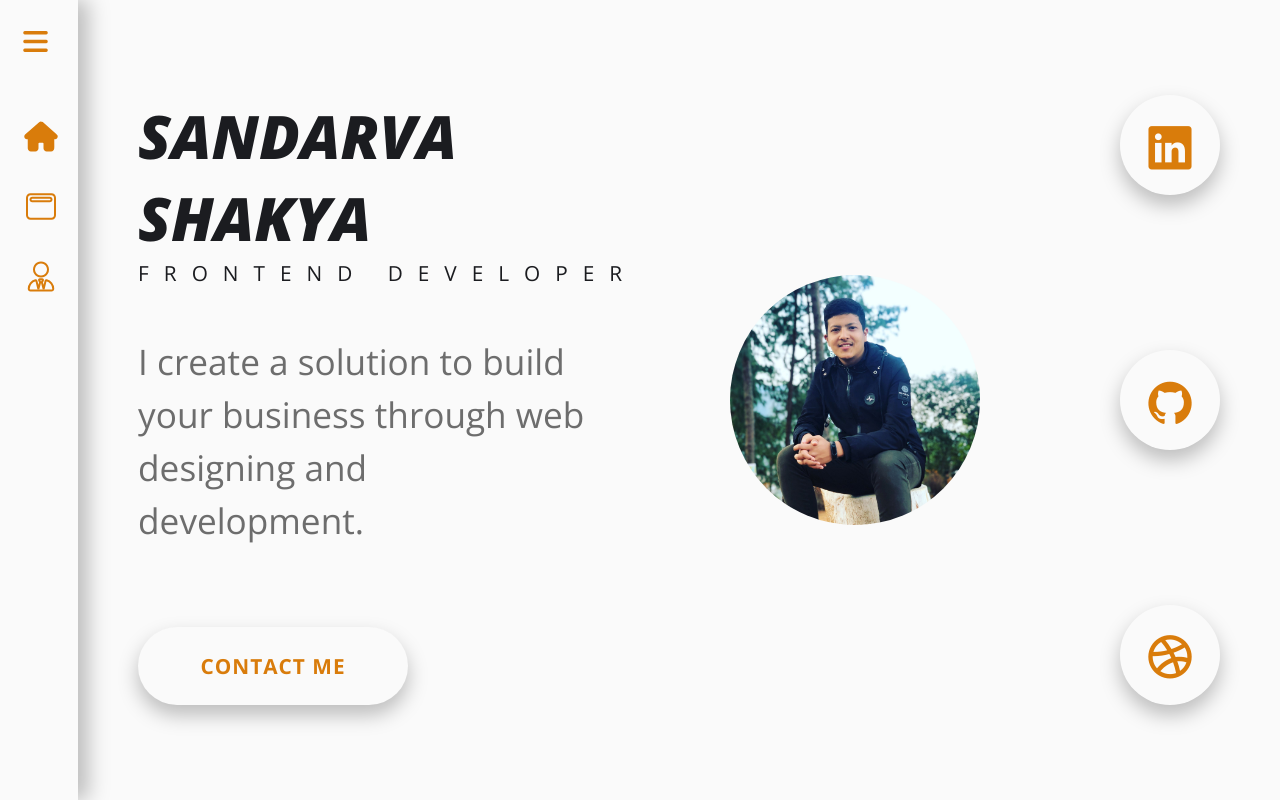
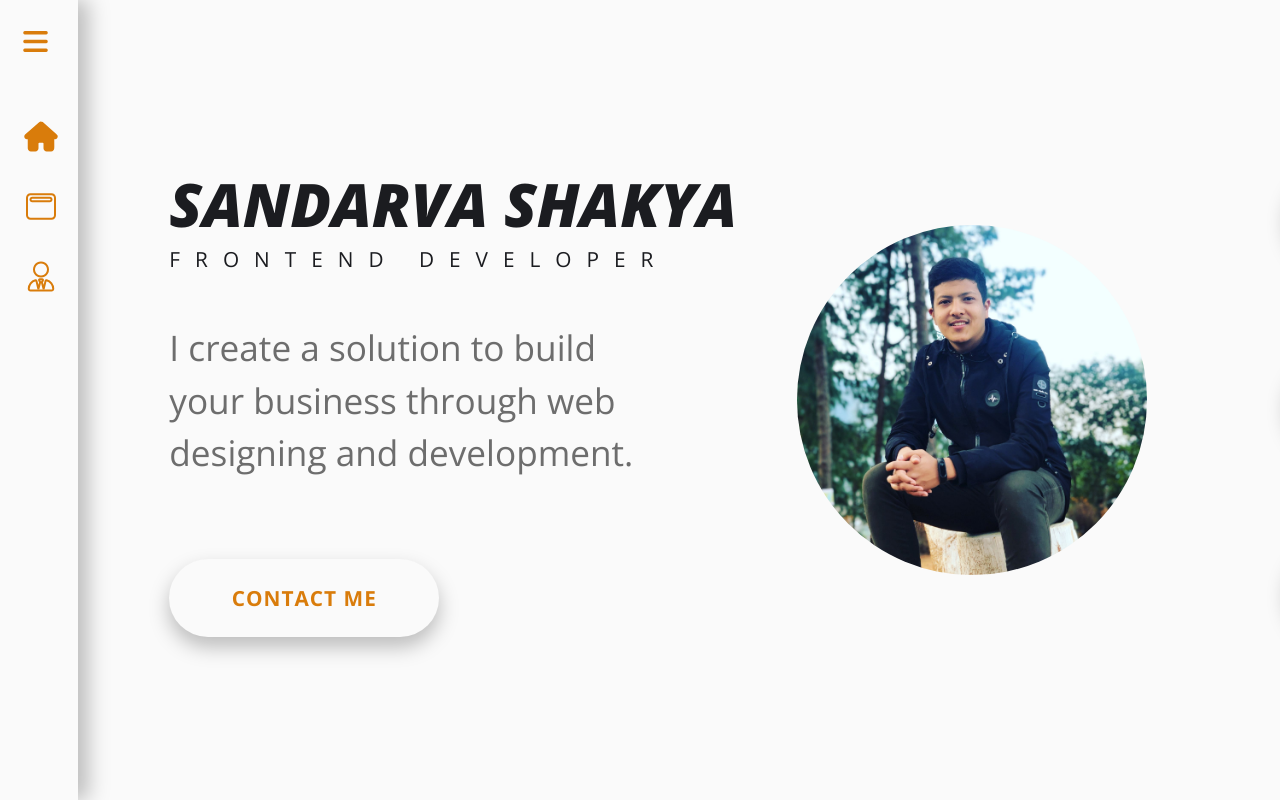
Before and after one commit to SandarvaShakya/portfolio-website, a plain HTML site: page index.html in a window 1280 px wide. Shown: the top 800 px of the page. Drawn offline with nearby package versions, Linux system fonts and the light colour scheme.

Commit message:
Changed media query limit

```diff
--- a/styles/style.css
+++ b/styles/style.css
@@ -534,7 +534,7 @@ input:checked + .slider:before {
   line-height: 1.5; */
 }
 
-@media (min-width: 720px) {
+@media (min-width: 1080px) {
   /********************
     global styles
   ********************/
@@ -736,28 +736,3 @@ input:checked + .slider:before {
     margin-left: 1rem;
   }
 }
-
-@media (min-width: 720px) and (max-width: 1450px) {
-  .section {
-    padding: 2rem 0;
-  }
-
-  .container {
-    width: 90%;
-  }
-
-  .home-grid {
-    display: grid;
-    grid-template-areas: "text-content img social";
-    place-items: center;
-  }
-
-  .heading {
-    white-space: normal;
-  }
-
-  .profile-img {
-    width: 250px;
-    height: 250px;
-  }
-}
```
